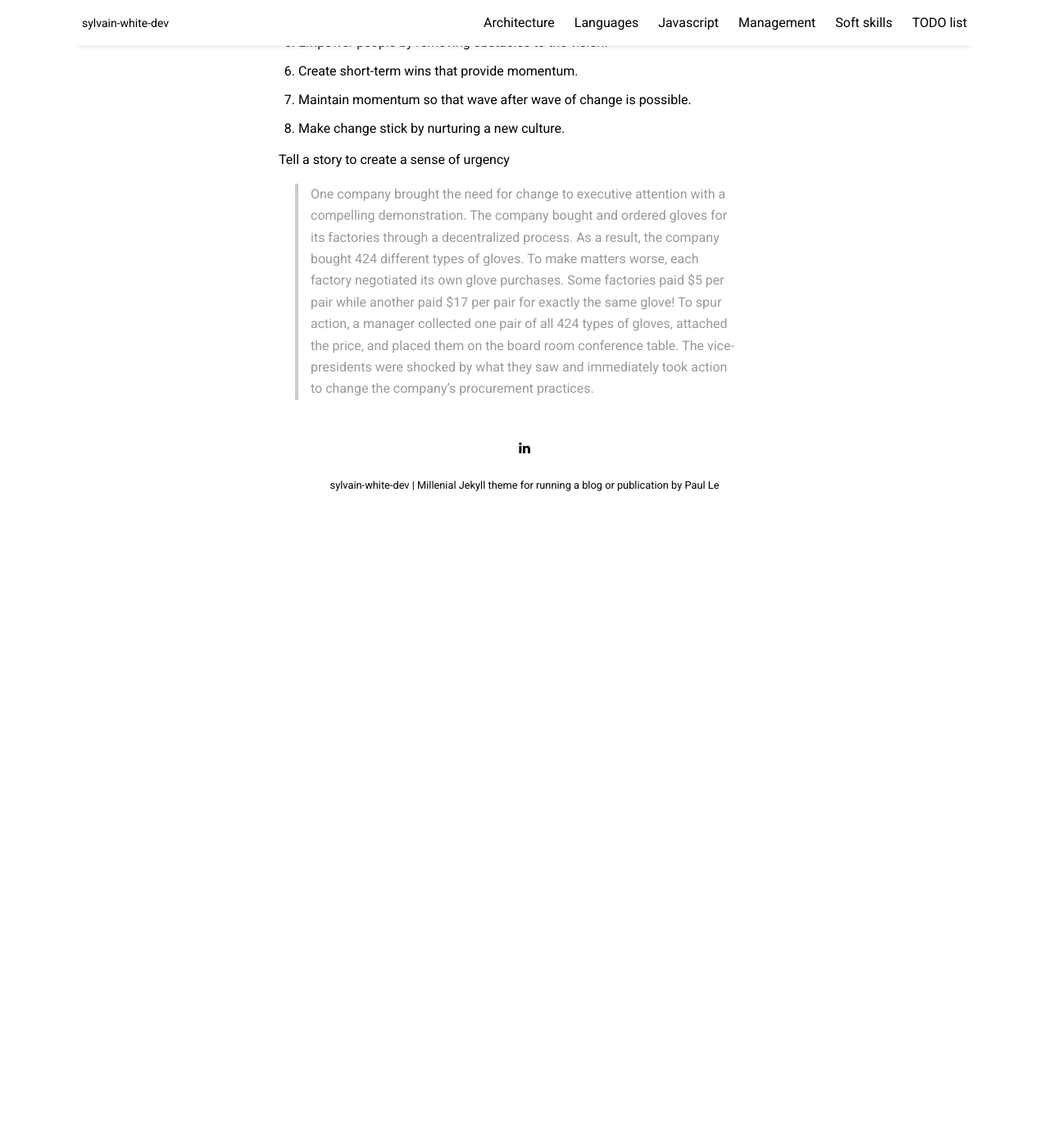
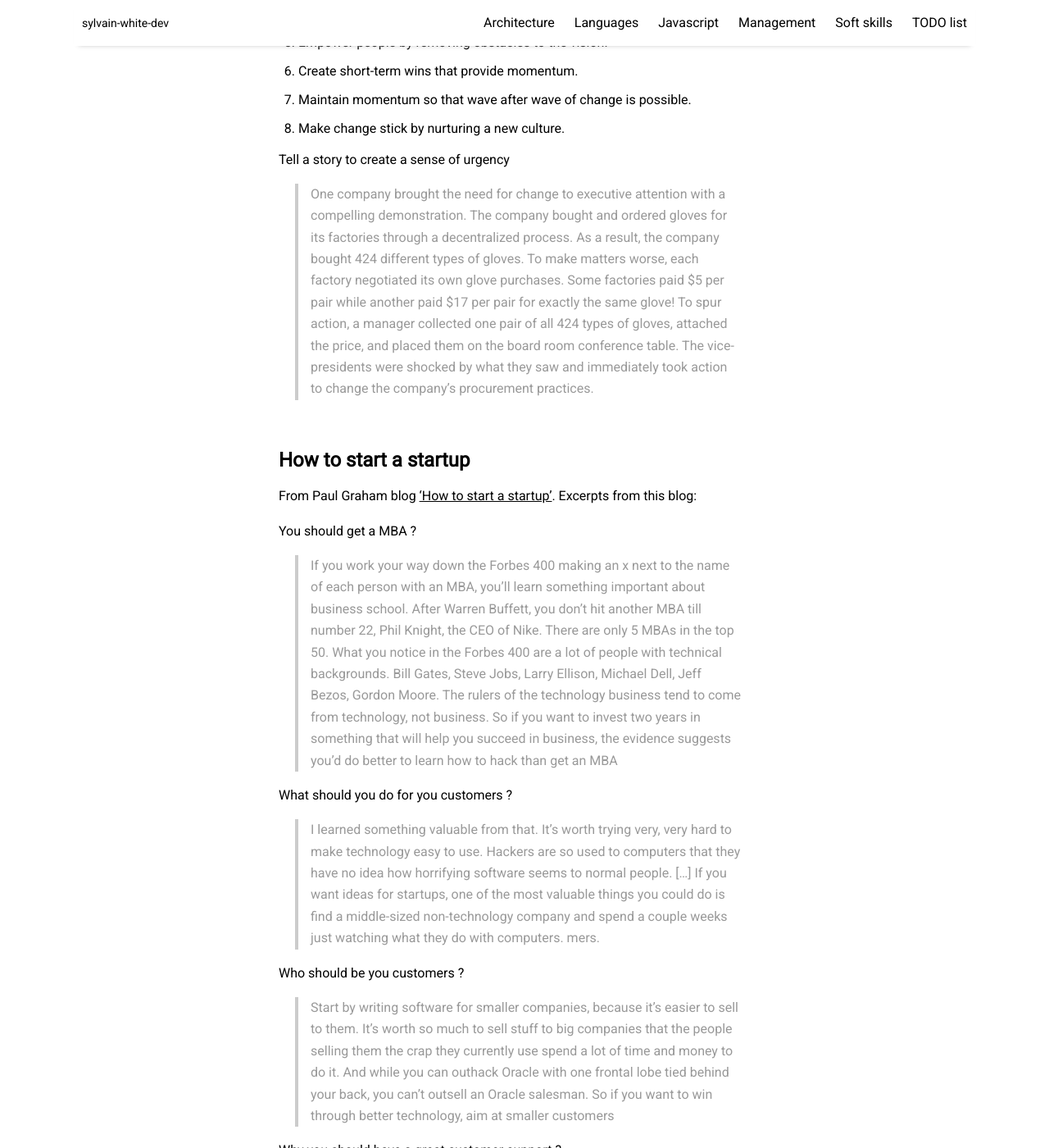
Before and after one commit to sylvainwhite/sylvain-white-dev, a Jekyll site: the page built from pages/management.md, in a window 1280 px wide and 1400 px high, scrolled down 5521 px. Shown: the whole window at 82% size. Built offline with Jekyll 4.4.1, drawn with Linux system fonts in a browser that asks for light colours; nearby versions of some CDN libraries; before the commit the page ends 6151 px from its top, so only the background shows below that; some of the changed text lies outside the part shown.

Commit message:
Update management page

```diff
--- a/pages/management.md
+++ b/pages/management.md
@@ -154,7 +154,7 @@ From Paul Graham blog ['The other half of artists ship'](http://www.paulgraham.c
 
 ## The Heart of Change
 
-From 'Executive books summary' [web](https://pdfs.semanticscholar.org/7eec/41cb1c0e5d717cebb2f0ea9d9721b5d7fae3.pdf){:target="_blank"} [pdf]({{ site.github.url }}/resources/theHeartOfChange.pdf){:target="_blank"}
+Book by John Kotter and Dan Cohen. From 'Executive books summary' [web](https://pdfs.semanticscholar.org/7eec/41cb1c0e5d717cebb2f0ea9d9721b5d7fae3.pdf){:target="_blank"} [pdf]({{ site.github.url }}/resources/theHeartOfChange.pdf){:target="_blank"}
 
 1. Create a sense of urgency so that people start telling each other “Let’s go, we need to change things!”
 2. Pull together a guiding team powerful enough to guide a big change.
@@ -170,3 +170,32 @@ Tell a story to create a sense of urgency
 > One company brought the need for change to executive attention with a compelling demonstration. The company bought and ordered gloves for its factories through a decentralized process. As a result, the company bought 424 different types of gloves. To make matters worse, each factory negotiated its own glove purchases. Some factories paid $5 per pair
 while another paid $17 per pair for exactly the same glove!
 To spur action, a manager collected one pair of all 424 types of gloves, attached the price, and placed them on the board room conference table. The vice-presidents were shocked by what they saw and immediately took action to change the company’s procurement practices.
+
+<br/>
+
+## How to start a startup
+
+From Paul Graham blog ['How to start a startup'](http://www.paulgraham.com/start.html){:target="_blank"}. Excerpts from this blog:
+
+ You should get a MBA ?
+
+ > If you work your way down the Forbes 400 making an x next to the name of each person with an MBA, you'll learn something important about business school. After Warren Buffett, you don't hit another MBA till number 22, Phil Knight, the CEO of Nike. There are only 5 MBAs in the top 50. What you notice in the Forbes 400 are a lot of people with technical backgrounds. Bill Gates, Steve Jobs, Larry Ellison, Michael Dell, Jeff Bezos, Gordon Moore. The rulers of the technology business tend to come from technology, not business. So if you want to invest two years in something that will help you succeed in business, the evidence suggests you'd do better to learn how to hack than get an MBA
+
+What should you do for you customers ?
+
+ > I learned something valuable from that. It's worth trying very, very hard to make technology easy to use. Hackers are so used to computers that they have no idea how horrifying software seems to normal people.
+ [...] If you want ideas for startups, one of the most valuable things you could do is find a middle-sized non-technology company and spend a couple weeks just watching what they do with computers.
+mers.
+
+Who should be you customers ?
+
+ > Start by writing software for smaller companies, because it's easier to sell to them. It's worth so much to sell stuff to big companies that the people selling them the crap they currently use spend a lot of time and money to do it. And while you can outhack Oracle with one frontal lobe tied behind your back, you can't outsell an Oracle salesman. So if you want to win through better technology, aim at smaller customers
+
+Why you should have a great customer support ?
+
+> I was great at customer support though. Imagine talking to a customer support person who not only knew everything about the product, but would apologize abjectly if there was a bug, and then fix it immediately, while you were on the phone with them. Customers loved us. And we loved them, because when you're growing slow by word of mouth, your first batch of users are the ones who were smart enough to find you by themselves. There is nothing more valuable, in the early stages of a startup, than smart users. If you listen to them, they'll tell you exactly how to make a winning product. And not only will they give you this advice for free, they'll pay you.
+
+Should you grow fast ?
+
+> But in fact we were doing exactly the right thing. Once you get big (in users or employees) it gets hard to change your product. That year was effectively a laboratory for improving our software.
+[...] To make something users love, you have to understand them. And the bigger you are, the harder that is. So I say "get big slow." The slower you burn through your funding, the more time you have to learn.
```
